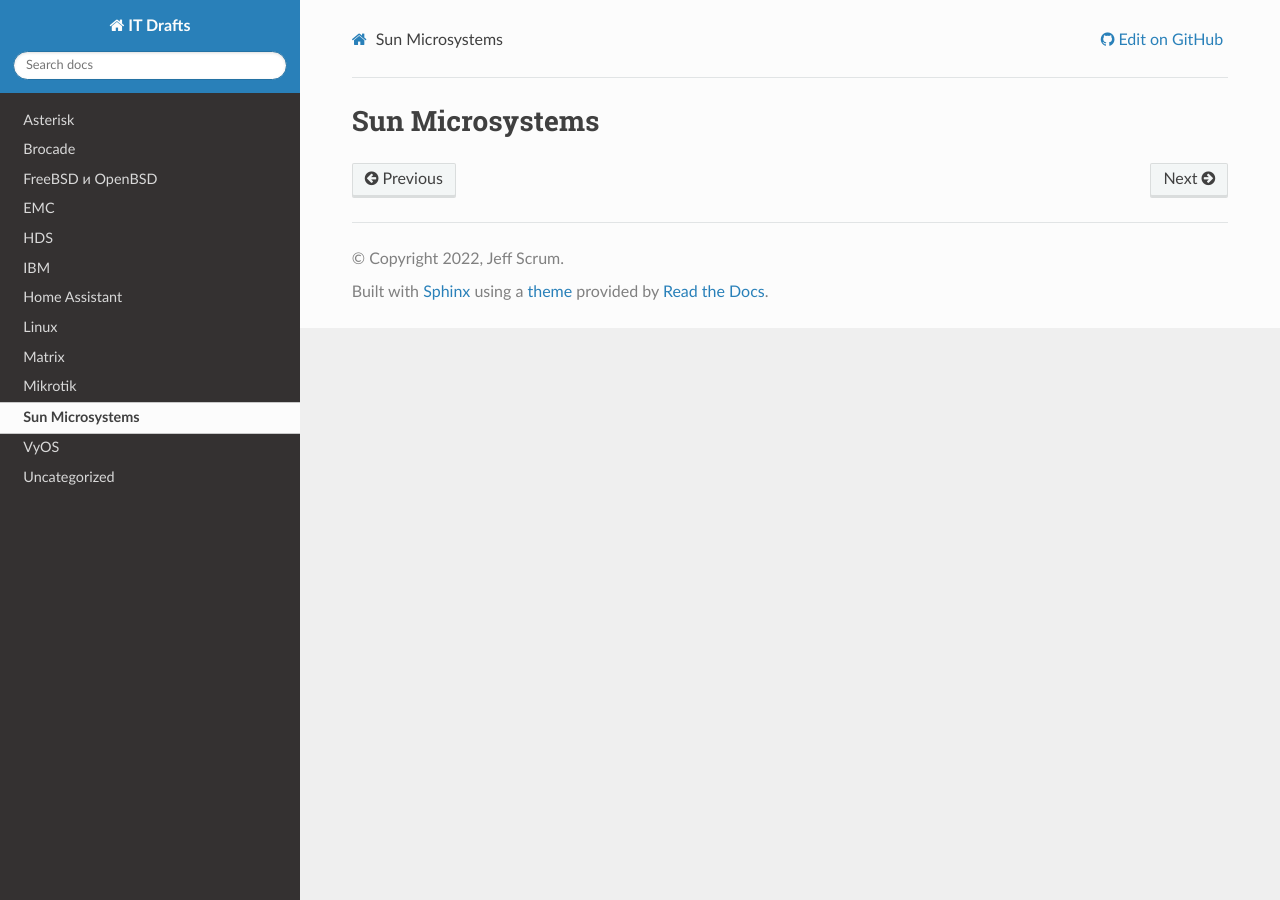
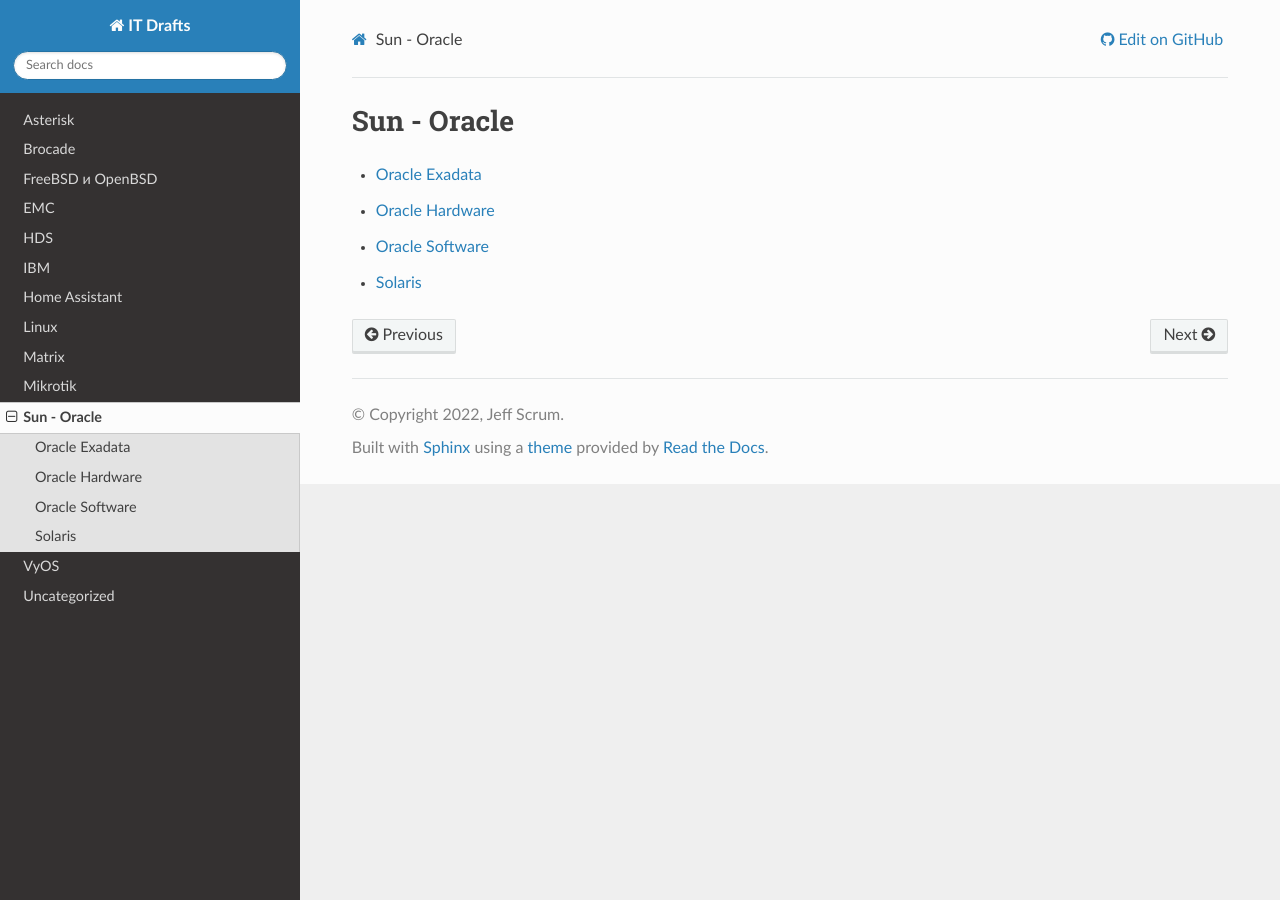
Before and after one commit to jeffscrum/jeffscrum.github.io, a Sphinx documentation site: the page built from source/sun-oracle/index.rst, in a window 1280 px wide. Built offline with Sphinx 7.4.7 and the Read the Docs theme 2.0.0, drawn with Linux system fonts in a browser that asks for light colours.

Commit message:
Update index.rst

```diff
--- a/source/sun-oracle/index.rst
+++ b/source/sun-oracle/index.rst
@@ -1,9 +1,12 @@
 .. _sun-oracle:
 
-Sun Microsystems
-================
+Sun - Oracle
+============
 
 .. toctree::
    :maxdepth: 2
 
-..   mikrotik-static-dns-name-add
+   exadata/index
+   hardware/index
+   software/index
+   solaris/index
```
